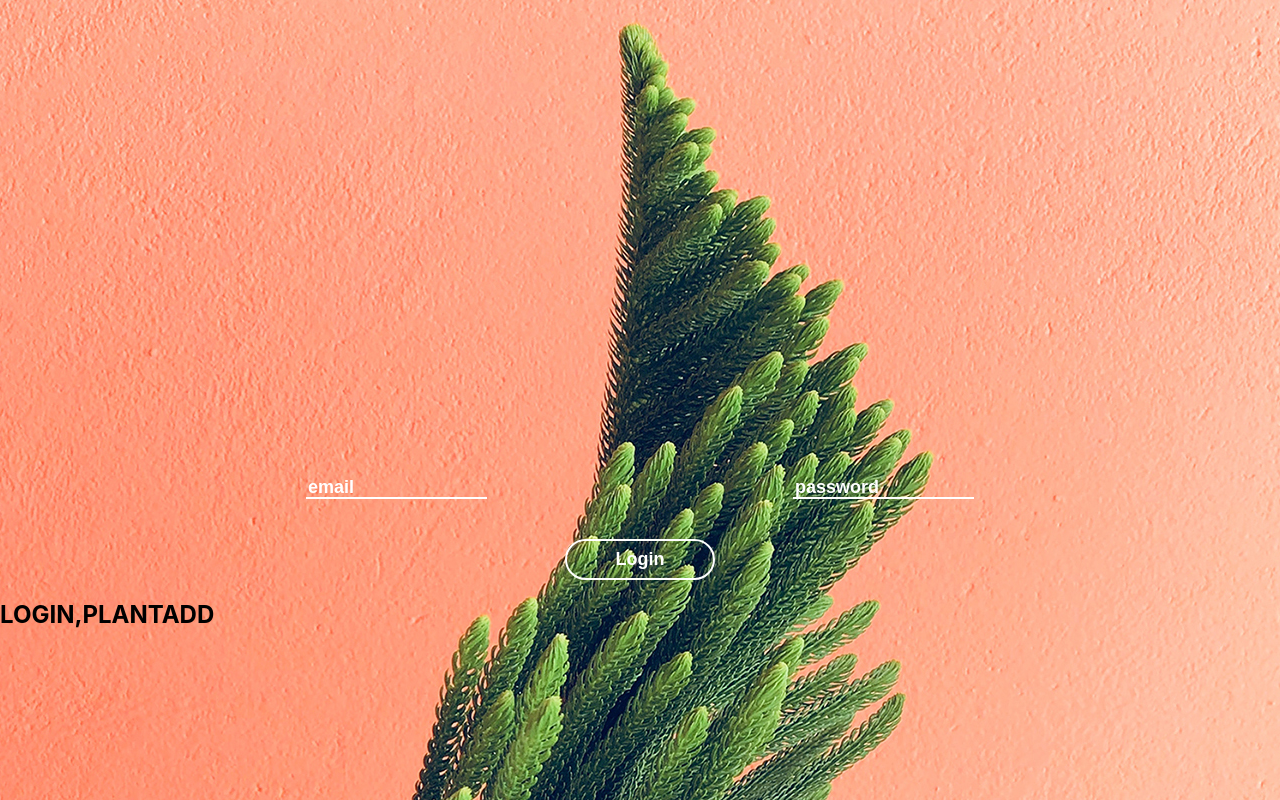
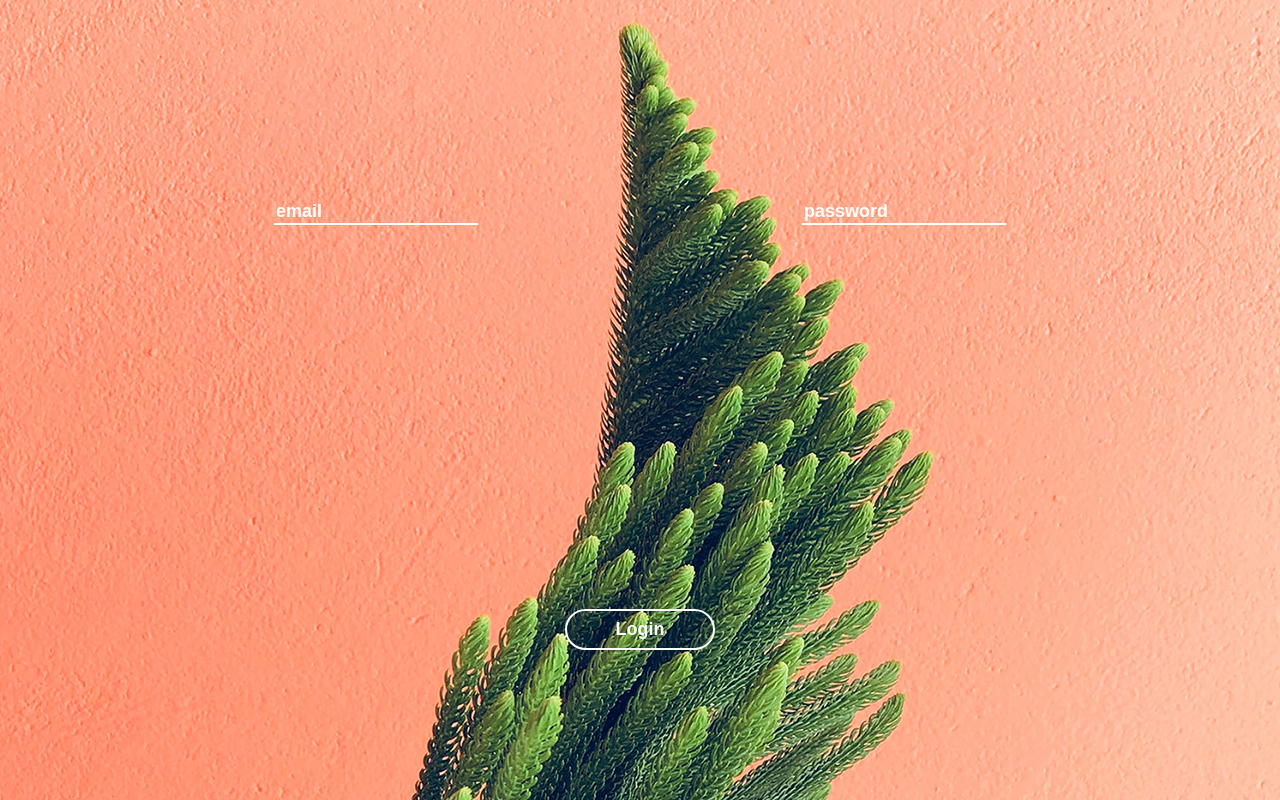
Before and after one commit to arianrah/flower-power, a React (Create React App) app in the folder client/: page /Signup in a window 1280 px wide. Both pictures are taken after a click on the button "Login". Built offline with nearby package versions, Linux system fonts and the light colour scheme.

Commit message:
Login_Page_Components

```diff
--- /dev/null
+++ b/client/src/components/landing/ButtonDiv.js
@@ -0,0 +1,10 @@
+import styled from "styled-components";
+
+const ButtonDiv = styled.div`
+  display: flex;
+  position: absolute;
+  bottom: 150px;
+  justify-content: space-evenly;
+  width: 100vw;
+`;
+export default ButtonDiv;
--- a/client/src/components/landing/ButtonLanding.js
+++ b/client/src/components/landing/ButtonLanding.js
@@ -9,12 +9,12 @@ const Button = styled.button`
   border-radius: 25px;
   font-size: 18px;
   font-weight: bold;
+  bottom:0;
   &:hover {background-color: #ffffff;
 color: #ff9192;
 }
   &:active {outline: 0;
-
-    t;}
+    color: #ffffff;}
 
 `;
 
--- /dev/null
+++ b/client/src/components/landing/InputDiv.js
@@ -0,0 +1,11 @@
+import styled from "styled-components";
+
+const InputDiv = styled.div`
+  display: flex;
+  position: absolute;
+  top: 150px;
+  justify-content: space-evenly;
+  width: 100vw;
+  flex-wrap: wrap;
+`;
+export default InputDiv;
--- a/client/src/components/landing/InputFieldStyle.js
+++ b/client/src/components/landing/InputFieldStyle.js
@@ -2,16 +2,30 @@ import styled from "styled-components";
 
 const InputFieldStyle = styled.input`
   background-color: transparent;
+  margin:50px;
+  margin-bottom:0px;
+  width: 200px;
   border-bottom-width: 2px;
   border-top-width: 0px;
   border-right-width: 0px;
   border-left-width: 0px;
   border-style: soild;
   border-color: white;
+  color: #ffffff;
+    font-size: 18px;
+    font-weight: bold;
   :: placeholder {
     color: #ffffff;
     font-size: 18px;
     font-weight: bold;
+    }
+
+   &:focus {
+    outline: 0;
+    ::placeholder{
+      color:transparent;
+ }
+   }
   }
 `;
 
--- a/client/src/components/landing/InputLabel.js
+++ /dev/null
@@ -1,16 +0,0 @@
-import styled from "styled-components";
-import React, { Fragment } from "react";
-
-const Label = styled.label`
-  color: #ffffff;
-  font-family: Arial;
-  font-size: 18px;
-`;
-
-export default function InputLabel(props) {
-  return (
-    <Fragment>
-      <Label>{props.message}</Label>
-    </Fragment>
-  );
-}
--- a/client/src/components/landing/Landing.js
+++ b/client/src/components/landing/Landing.js
@@ -65,7 +65,6 @@ export default function Landing(props) {
     transition(DASHBOARD);
   }
 
-
   // function save(name, interviewer) {
   //   const interview = {
   //     student: name,
@@ -79,11 +78,11 @@ export default function Landing(props) {
   //     .then(() => transition(SHOW))
   //     .catch(error => transition(ERROR_SAVE, true));
   // }
-function addPlant(plantName,  plantImage) {
-  plantAddDB(plantName,  plantImage)
+  function addPlant(plantName, plantImage) {
+    plantAddDB(plantName, plantImage);
   }
-function plantInputPopUp(){
-  transition(PLANTADD)
+  function plantInputPopUp() {
+    transition(PLANTADD);
   }
   // function addSensor(sensorName) {
   //   sensorAddDB(sensorName)
@@ -112,16 +111,16 @@ function plantInputPopUp(){
           />
         )}
         {mode === PLANT && <Plants />}
-        {mode === DASHBOARD && <Dashboard
-          addPlant={plantInputPopUp}
-        />}
-        <h2>{mode},{PLANTADD}</h2>
-        {mode === PLANTADD && <PlantInput
+        {mode === DASHBOARD && <Dashboard addPlant={plantInputPopUp} />}
+
+        {mode === PLANTADD && (
+          <PlantInput
             key={props.plantID}
             plantName={props.plantName}
             plantImage={props.plantImage}
             addP={addPlant}
-        />}
+          />
+        )}
       </Bg>
     </Fragment>
   );
--- a/client/src/components/landing/Leading.js
+++ b/client/src/components/landing/Leading.js
@@ -1,18 +1,13 @@
 import React from "react";
-import styled from "styled-components";
+
 import Button from "./ButtonLanding";
-
-const LeadingSection = styled.section`
-  display: flex;
-  justify-content: space-evenly;
-  padding-top: 75vh;
-`;
+import ButtonDiv from "./ButtonDiv";
 
 export default function Landing(props) {
   return (
-    <LeadingSection>
+    <ButtonDiv>
       <Button onClick={props.onLogin}>Login</Button>
       <Button onClick={props.onSignup}>Signup</Button>
-    </LeadingSection>
+    </ButtonDiv>
   );
 }
--- a/client/src/components/landing/Login.js
+++ b/client/src/components/landing/Login.js
@@ -1,19 +1,14 @@
 import React, { useState } from "react";
 import styled from "styled-components";
 import Button from "./ButtonLanding";
-import InputLabel from "./InputLabel";
+import ButtonDiv from "./ButtonDiv";
 import InputFieldStyle from "./InputFieldStyle";
+import InputDiv from "./InputDiv";
 
 const LoginComponents = styled.div`
   display: flex;
   padding-top: 60vh;
   justify-content: space-evenly;
-`;
-
-const ButtonDiv = styled.div`
-  display: flex;
-  justify-content: center;
-  padding-top: 5vh;
 `;
 
 export default function Login(props) {
@@ -23,8 +18,7 @@ export default function Login(props) {
   return (
     <div>
       <form onSubmit={event => event.preventDefault()}>
-        <LoginComponents>
-          {/* <InputLabel controlId="email" message={"email"} /> */}
+        <InputDiv>
           <InputFieldStyle
             controlId="email"
             type="email"
@@ -42,7 +36,7 @@ export default function Login(props) {
             placeholder="password"
             onChange={event => setPassword(event.target.value)}
           />
-        </LoginComponents>
+        </InputDiv>
         <ButtonDiv>
           <Button onClick={() => props.onLogin(email, password)}>Login</Button>
         </ButtonDiv>
--- a/client/src/components/landing/Signup.js
+++ b/client/src/components/landing/Signup.js
@@ -1,13 +1,9 @@
 import React, { useState } from "react";
-import styled from "styled-components";
+
 import Button from "./ButtonLanding";
-import InputLabel from "./InputLabel";
+import ButtonDiv from "./ButtonDiv";
 import InputFieldStyle from "./InputFieldStyle";
-
-const SignupComponents = styled.div`
-  display: flex;
-  padding-top: 60vh;
-`;
+import InputDiv from "./InputDiv";
 
 export default function Signup(props) {
   const [email, setEmail] = useState("");
@@ -18,45 +14,50 @@ export default function Signup(props) {
   return (
     <div>
       <form onSubmit={event => event.preventDefault()}>
-        <SignupComponents>
-          <InputLabel controlId="email" message={"email"} />
+        <InputDiv>
           <InputFieldStyle
+            controlId="email"
             type="email"
             name="email"
             value={email}
+            placeholder="email"
             onChange={event => setEmail(event.target.value)}
           />
 
-          <InputLabel controlId="password" message={"password"} />
           <InputFieldStyle
+            controlId="password"
             type="password"
             name="password"
             value={password}
+            placeholder="password"
             onChange={event => setPassword(event.target.value)}
           />
 
-          <InputLabel controlId="firstName" message={"first name"} />
           <InputFieldStyle
+            controlId="firstName"
             type="text"
             name="first-name"
             value={firstName}
+            placeholder="frist name"
             onChange={event => setFirstName(event.target.value)}
           />
 
-          <InputLabel controlId="lastName" message={"last name"} />
           <InputFieldStyle
+            controlId="lastName"
             type="text"
             name="last-name"
             value={lastName}
+            placeholder="last name"
             onChange={event => setLastName(event.target.value)}
           />
-
+        </InputDiv>
+        <ButtonDiv>
           <Button
             onClick={() => props.onSignup(email, password, firstName, lastName)}
           >
             Signup
           </Button>
-        </SignupComponents>
+        </ButtonDiv>
       </form>
     </div>
   );
```
Lines whose indentation alone changed are shown as unchanged.
